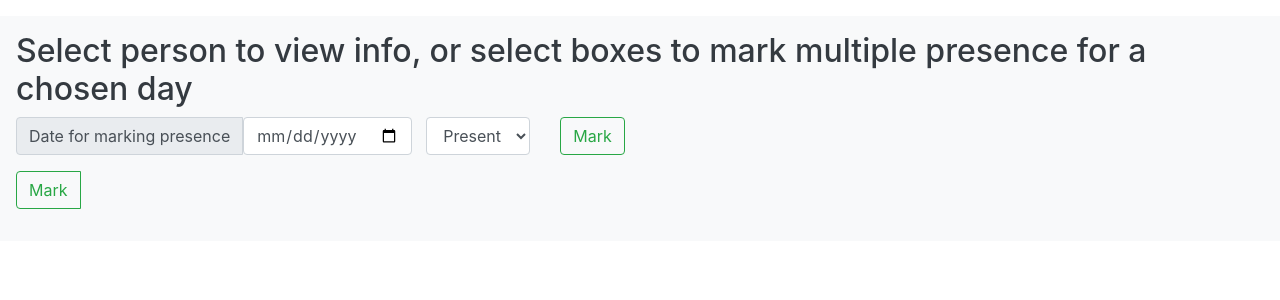
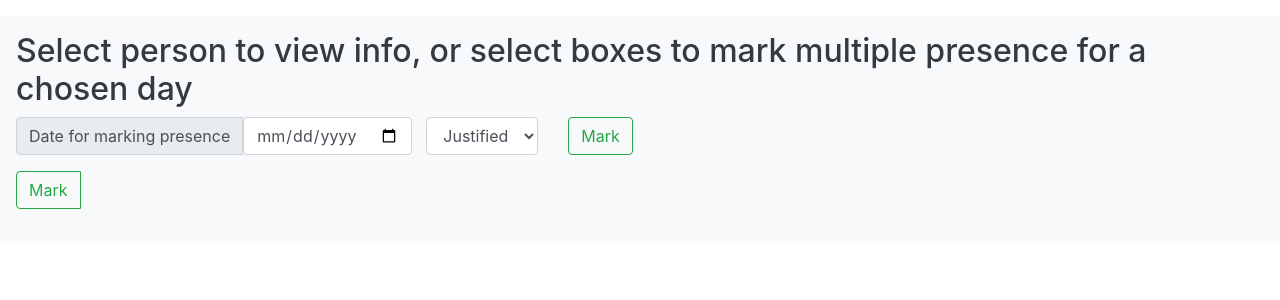
Before and after one commit to andrewjschuang/biometric-system-management-isp, a Flask app: template templates/management.html in a window 1280 px wide. Shown: the part 48-348 px from the top of the page. Run offline with Flask 2, Linux system fonts and the light colour scheme; the template is opened without the code that fills it, so the values that code supplies are empty; parts of the project's set-up code (start-up, migrations or seed data) failed here and were passed over; some libraries are stand-ins or nearby versions.

Commit message:
Tipo de presença 'JUSTIFIED' criado

```diff
--- a/entities/Calendar.py
+++ b/entities/Calendar.py
@@ -25,7 +25,7 @@ class Calendar:
         for sunday in self.sundays:
             if sunday > today:
                 break
-            if sunday.presence == Presence.PRESENT:
+            if sunday.presence == Presence.PRESENT or sunday.presence == Presence.JUSTIFIED:
                 count += 1
             total += 1
         return True if count / total >= active_rate else False
--- a/entities/Presence.py
+++ b/entities/Presence.py
@@ -4,3 +4,4 @@ class Presence(Enum):
     PRESENT = 1
     LATE = 2
     ABSENT = 3
+    JUSTIFIED = 4
--- a/templates/management.html
+++ b/templates/management.html
@@ -37,6 +37,7 @@
                         <option value="ABSENT">Absent</option>
                         <option value="LATE">Late</option>
                         <option value="PRESENT" selected>Present</option>
+                        <option value="JUSTIFIED" selected>Justified</option>
                     </select>
                 </div>
 
--- a/templates/person.html
+++ b/templates/person.html
@@ -94,6 +94,7 @@
                             <option value="ABSENT" {% if day.presence.name == 'ABSENT' %} selected {% endif %}>Absent</option>
                             <option value="LATE" {% if day.presence.name == 'LATE' %} selected {% endif %}>Late</option>
                             <option value="PRESENT" {% if day.presence.name == 'PRESENT' %} selected {% endif %}>Present</option>
+                            <option value="JUSTIFIED" {% if day.presence.name == 'JUSTIFIED' %} selected {% endif %}>Justified</option>
                         </select>
                     </div>
                     {% endif %}
```
